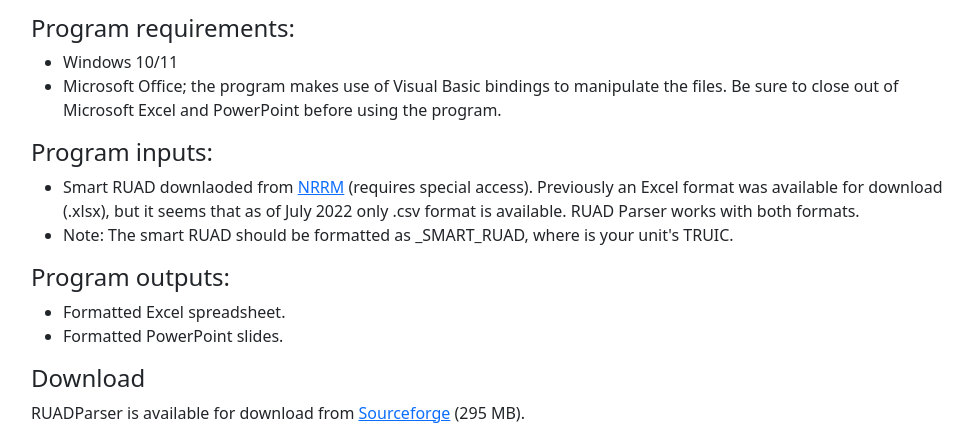
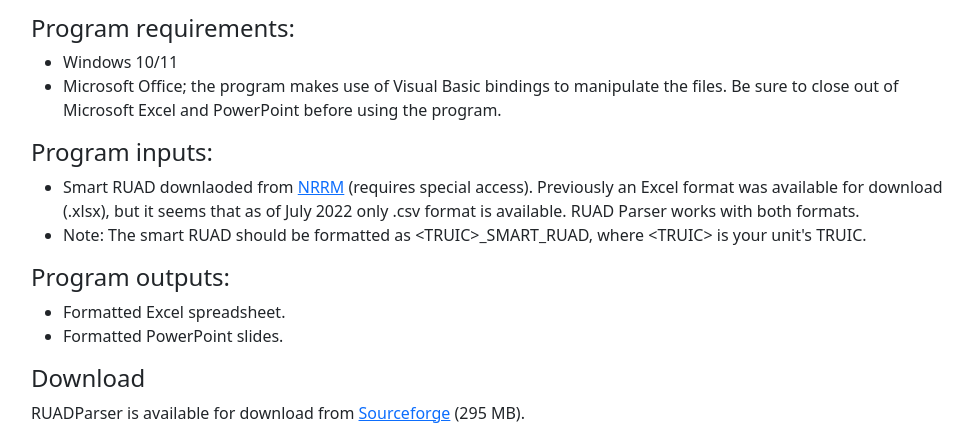
Before and after one commit to NeptuneProjects/nrwebtools, a Django app: page /ruadparserapp/ in a window 1280 px wide. Shown: the part 212-656 px from the top of the page, without its empty margins (141-1114 px from the left). Run offline with Django 3.2, Linux system fonts and the light colour scheme; some libraries are stand-ins or nearby versions.

Commit message:
Correct HTML characters

```diff
--- a/ruadparserapp/templates/ruadparserapp.html
+++ b/ruadparserapp/templates/ruadparserapp.html
@@ -34,7 +34,7 @@
                     available. RUAD Parser works with both formats.
                 </li>
                 <li>
-                    Note: The smart RUAD should be formatted as <TRUIC>_SMART_RUAD, where <TRUIC> is your unit's TRUIC.
+                    Note: The smart RUAD should be formatted as &lt;TRUIC&gt;_SMART_RUAD, where &lt;TRUIC&gt; is your unit's TRUIC.
                 </li>
             </ul>
             <h4>
```
